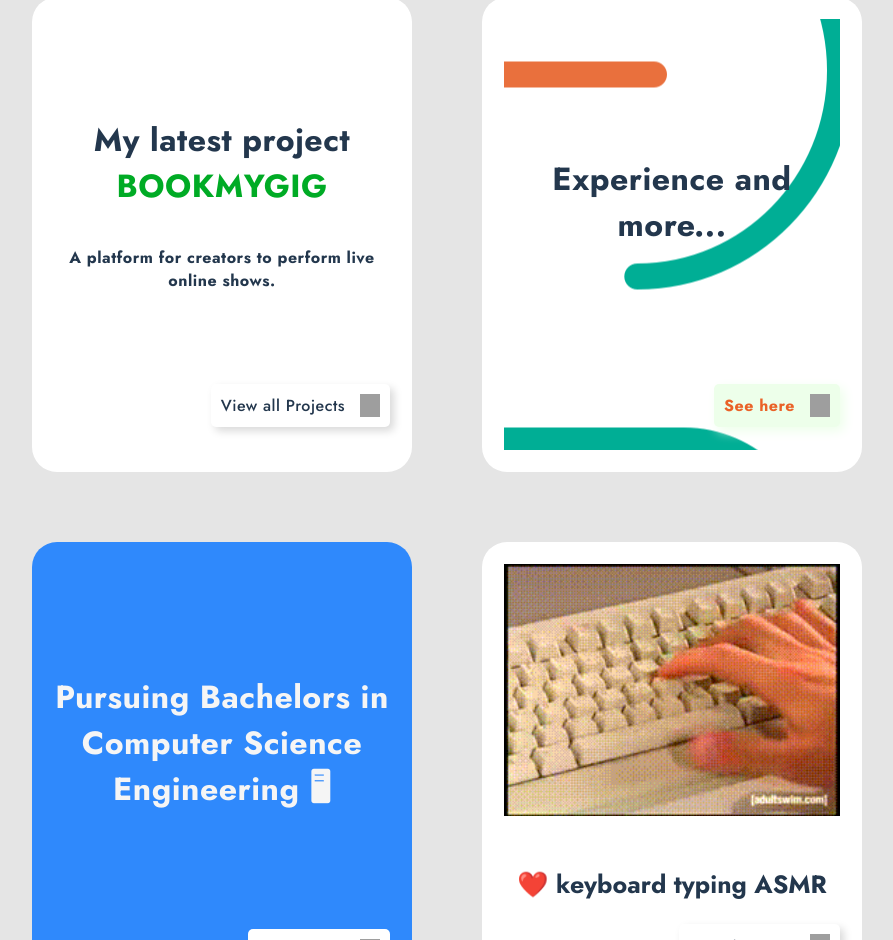
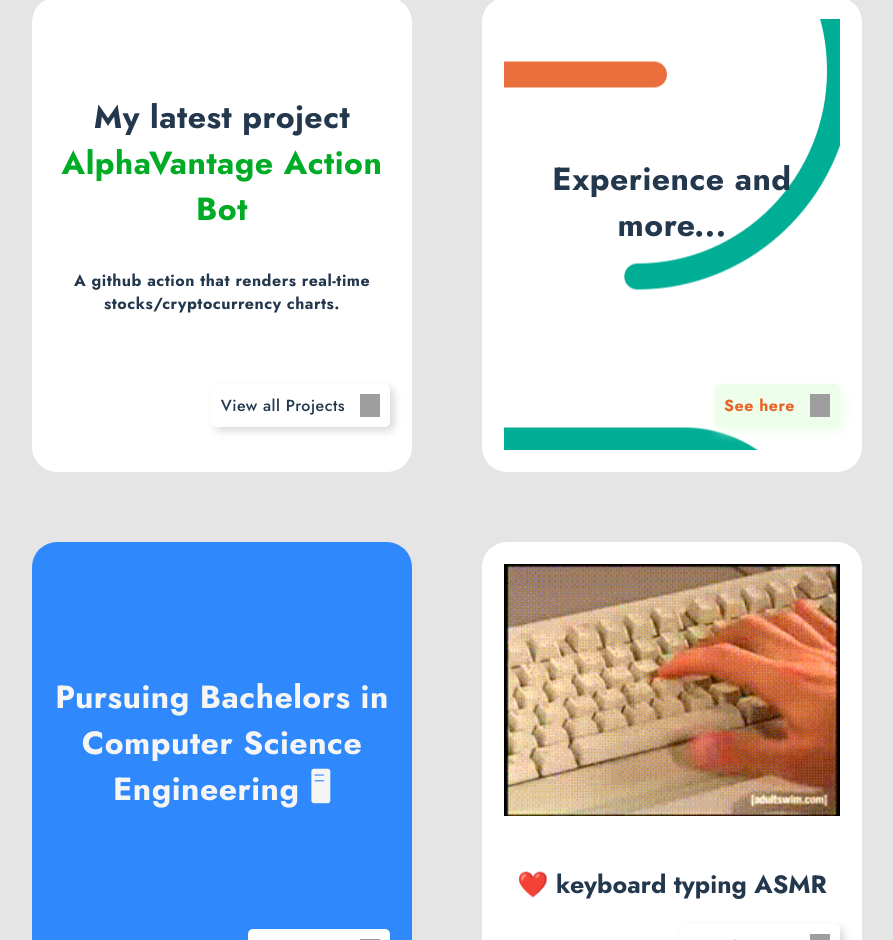
Before and after one commit to manojnaidu619/react-portfolio619, a React (Create React App) app: page / in a window 1280 px wide. Shown: the part 883-1823 px from the top of the page, without its empty margins (193-1086 px from the left). Built offline with nearby package versions, Linux system fonts and the light colour scheme; grey boxes are pictures that could not be loaded.

Commit message:
Added new project

```diff
--- a/src/components/Domains/Projects.js
+++ b/src/components/Domains/Projects.js
@@ -6,8 +6,8 @@
     const frontFace =
         <div className="front-face-card animate__animated animate__fadeIn animate__delay-0.5s">
             <div className="front-face-card-content">
-                <h1>My latest project <span className="latest-project-title">BOOKMYGIG</span></h1>
-                <p>A platform for creators to perform live online shows.</p>
+                <h1>My latest project <span className="latest-project-title">AlphaVantage Action Bot</span></h1>
+                <p>A github action that renders real-time stocks/cryptocurrency charts.</p>
             </div>
             <div className="more">View all Projects<img src="https://img.icons8.com/ios/96/000000/long-arrow-right.png"/></div>
         </div>
@@ -15,6 +15,18 @@
     const backFace =
         <div className="back-face-card animate__animated animate__fadeIn animate__delay-0.5s">
             <h1 className="animate__animated animate__fadeInUp">Projects</h1>
+            <div className="project">
+                <h2>AlphaVantage Action Bot</h2>
+                <small>Open source project</small>
+                <p>A github action to render real-time stocks/cryptocurrency charts inside readme.</p>
+                <p>Used : Python, Github Actions, AlphaVantage API</p>
+                <div className="project-links">
+                    <a alt="post-link" href="https://dev.to/manojnaidu619/alphavantage-action-bot-3d05" target="_blank" rel="noopener noreferrer">Dev Post</a>
+                    <span>•</span>
+                    <a alt="code-link" href="https://github.com/manojnaidu619/AlphaVantage-Action-Bot" target="_blank" rel="noopener noreferrer">Code</a>
+                </div>
+            </div>
+            <hr/>
             <div className="back-face-card-content">
                 <div className="project">
                     <h2>BOOKMYGIG</h2>
```
